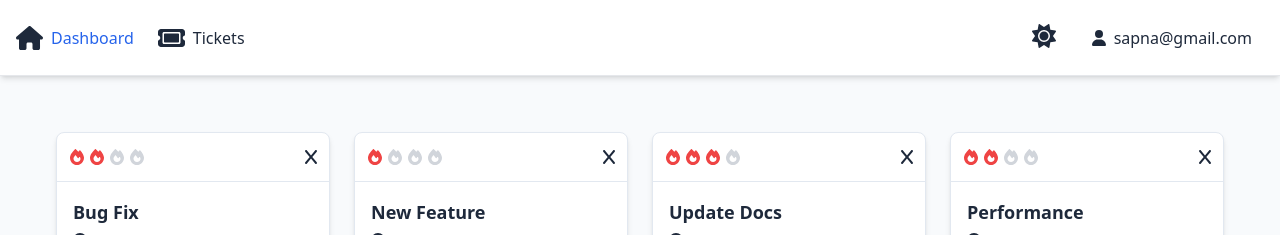
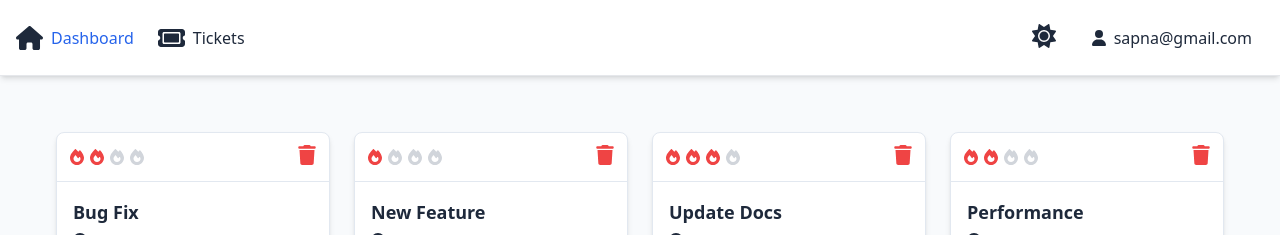
Before and after one commit to sapanadhakal40/TicketHub, a Next.js app: page / in a window 1280 px wide. Shown: the top 235 px of the page. Built offline with nearby package versions, Linux system fonts and the light colour scheme.

Commit message:
Use use client directive for client-side rendering and implement ticket deletion

```diff
--- a/app/(components)/delete-block.tsx
+++ b/app/(components)/delete-block.tsx
@@ -1,16 +1,63 @@
-import { faX } from "@fortawesome/free-solid-svg-icons";
+"use client";
+
+import { useRouter } from "next/navigation";
+import { faTrash } from "@fortawesome/free-solid-svg-icons";
 import { FontAwesomeIcon } from "@fortawesome/react-fontawesome";
+import { useState } from "react";
+import { toast } from "react-hot-toast";
 
-interface DeleteBlockProps {
-    id: string;
-}
+const DeleteBlock = ({ id }: { id: string }) => {
+  const router = useRouter();
+  const [isDeleting, setIsDeleting] = useState(false);
 
-const DeleteBlock = ({ }: DeleteBlockProps) => {
-    return (
-        <button className="text-primary-500 dark:text-primary-400 hover:text-primary-600 dark:hover:text-primary-300" aria-label="Delete ticket">
-            <FontAwesomeIcon icon={faX} />
-        </button>
-    );
-}
+
+  const handleDelete = async () => {
+    if (!window.confirm("Are you sure you want to delete this ticket?")) {
+        return;
+      }
+      setIsDeleting(true);
+
+    try {
+        const response = await fetch(`/api/tickets/${id}`, {
+            method: "DELETE",
+
+
+          });
+
+      const data = await response.json();
+
+      if (!response.ok) {
+        throw new Error(data.error || "Failed to delete ticket");
+      }
+      toast.success("Ticket deleted successfully");
+
+      router.refresh();
+      router.push("/");
+
+    } catch (err) {
+        toast.error(err instanceof Error ? err.message : "Failed to delete ticket");
+
+      console.error("Delete error:", err);
+    } finally {
+      setIsDeleting(false);
+    }
+  };
+
+  return (
+    <div className="relative">
+      <button
+        onClick={handleDelete}
+        disabled={isDeleting}
+        className="text-red-500 hover:text-red-700 transition-colors disabled:opacity-50"
+        aria-label="Delete ticket">
+         <FontAwesomeIcon
+          icon={faTrash}
+          className={`w-5 h-5 ${isDeleting ? 'animate-pulse' : ''}`}
+        />
+      </button>
+    </div>
+
+  );
+};
 
 export default DeleteBlock;
```
